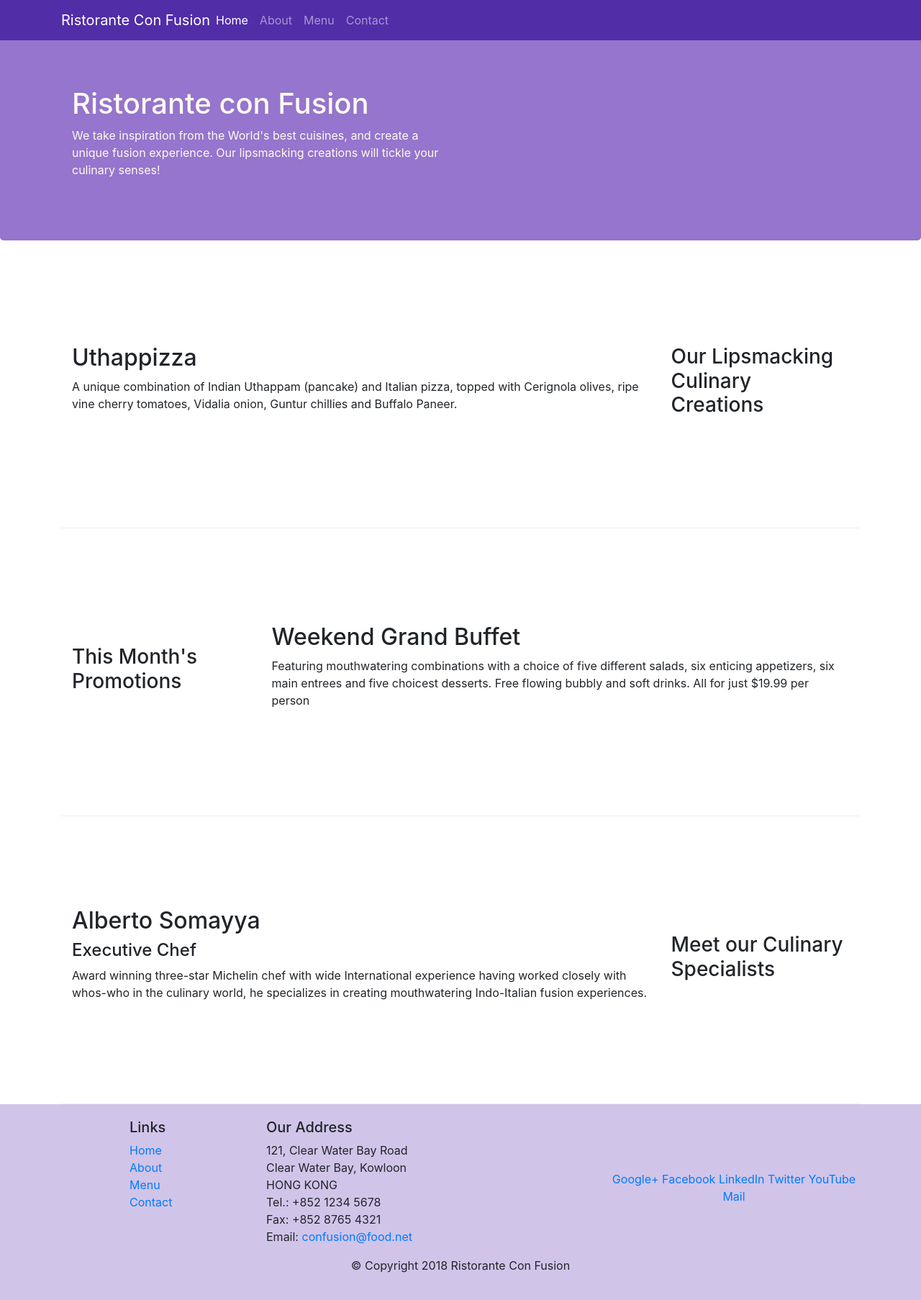
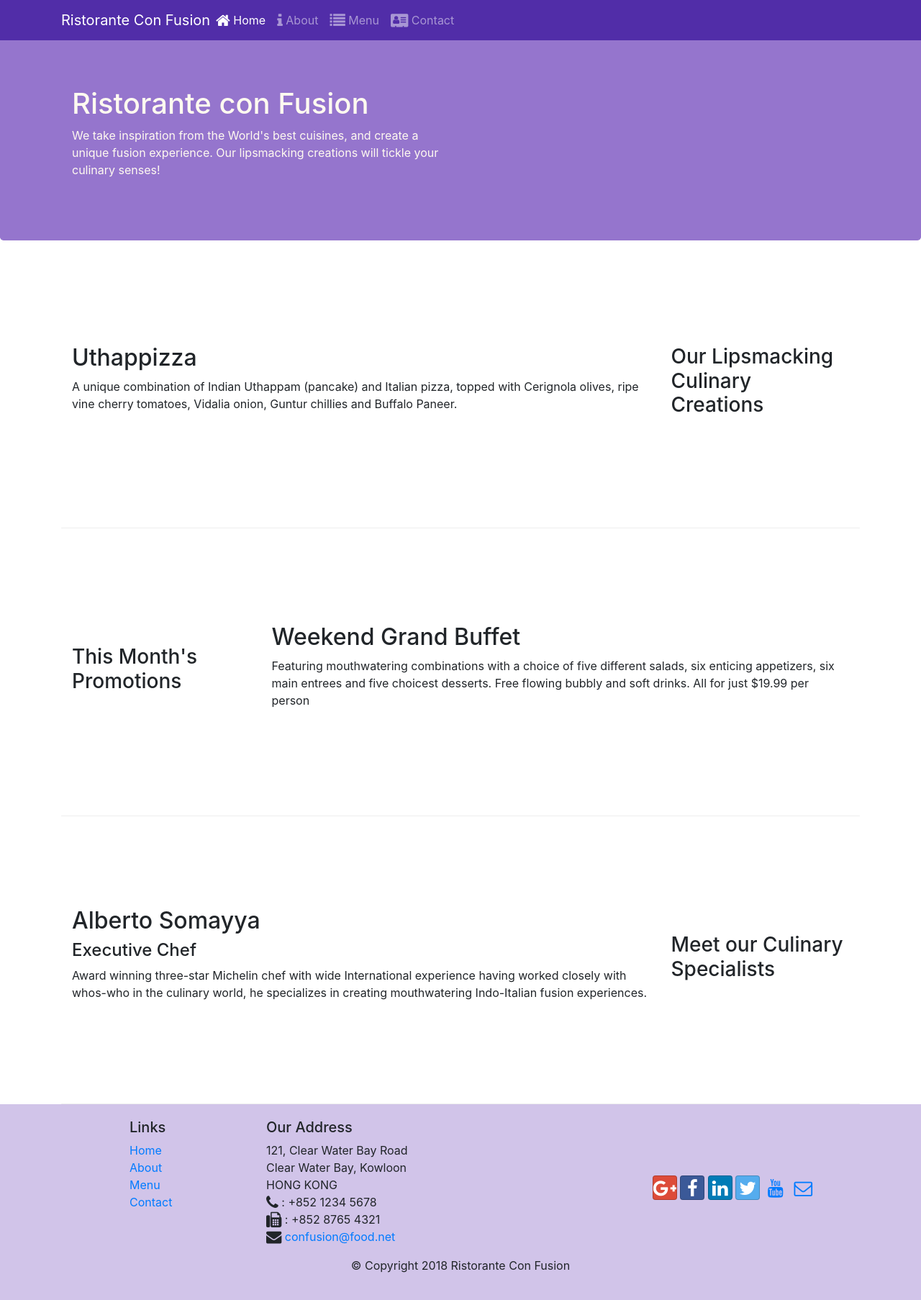
Before and after one commit to and-yida/front-end-web-UI-frameworks-and-tools-bootstrap-treino, a website: page index.html in a window 1280 px wide. Shown: the whole page at 72% size. Drawn offline with nearby package versions, Linux system fonts and the light colour scheme.

Commit message:
Icon Fonts

```diff
--- a/css/styles.css
+++ b/css/styles.css
@@ -24,7 +24,7 @@
 }
 
 .address {
-    fonte-size: 80%;
+    font-size: 80%;
     margin: 0px auto;
     color: #0f0f0f;
 }
--- a/index.html
+++ b/index.html
@@ -7,6 +7,8 @@
     <meta http-equiv="x-ua-compatible" content="ie=edge">
 
     <link rel="stylesheet" href="node_modules/bootstrap/dist/css/bootstrap.min.css">
+    <link rel="stylesheet" href="node_modules/font-awesome/css/font-awesome.min.css">
+    <link rel="stylesheet" href="node_modules/bootstrap-social/bootstrap-social.css">
     <link rel="stylesheet" href="css/styles.css">
     <title>Ristorante Con Fusion</title>
 </head>
@@ -20,10 +22,10 @@
             <a class="navbar-brand mr-auto" href="#">Ristorante Con Fusion</a>
             <div class="collapse navbar-collapse" id="Navbar">
                 <ul class="navbar-nav mr-auto">
-                    <li class="nav-item active"><a class="nav-link" href="#">Home</a></li>
-                    <li class="nav-item"><a class="nav-link" href="./aboutus.html">About</a></li>
-                    <li class="nav-item"><a class="nav-link" href="#">Menu</a></li>
-                    <li class="nav-item"><a class="nav-link" href="#">Contact</a></li>
+                    <li class="nav-item active"><a class="nav-link" href="#"><span class="fa fa-home fa-lg"></span> Home</a></li>
+                    <li class="nav-item"><a class="nav-link" href="./aboutus.html"><span class="fa fa-info fa-lg"></span> About</a></li>
+                    <li class="nav-item"><a class="nav-link" href="#"><span class="fa fa-list fa-lg"></span> Menu</a></li>
+                    <li class="nav-item"><a class="nav-link" href="#"><span class="fa fa-address-card fa-lg"></span> Contact</a></li>
                 </ul>
             </div>
         </div>
@@ -94,19 +96,19 @@
 		              121, Clear Water Bay Road<br>
 		              Clear Water Bay, Kowloon<br>
 		              HONG KONG<br>
-		              Tel.: +852 1234 5678<br>
-		              Fax: +852 8765 4321<br>
-		              Email: <a href="mailto:confusion@food.net">confusion@food.net</a>
+		              <i class="fa fa-phone fa-lg"></i> : +852 1234 5678<br>
+		              <i class="fa fa-fax fa-lg"></i> : +852 8765 4321<br>
+		              <i class="fa fa-envelope fa-lg"></i><a href="mailto:confusion@food.net"> confusion@food.net</a>
 		           </address>
                 </div>
                 <div class="col-12 col-sm-4 align-self-center">
                     <div class="text-center">
-                        <a href="http://google.com/+">Google+</a>
-                        <a href="http://www.facebook.com/profile.php?id=">Facebook</a>
-                        <a href="http://www.linkedin.com/in/">LinkedIn</a>
-                        <a href="http://twitter.com/">Twitter</a>
-                        <a href="http://youtube.com/">YouTube</a>
-                        <a href="mailto:">Mail</a>
+                        <a class="btn btn-social-icon btn-google" href="http://google.com/+"><i class="fa fa-google-plus fa-lg"></i></a>
+                        <a class="btn btn-social-icon btn-facebook" href="http://www.facebook.com/profile.php?id="><i class="fa fa-facebook fa-lg"></i></a>
+                        <a class="btn btn-social-icon btn-linkedin" href="http://www.linkedin.com/in/"><i class="fa fa-linkedin fa-lg"></i></a>
+                        <a class="btn btn-social-icon btn-twitter" href="http://twitter.com/"><i class="fa fa-twitter fa-lg"></i></a>
+                        <a class="btn btn-social-icon btn-youtube" href="http://youtube.com/"><i class="fa fa-youtube fa-lg"></i></a>
+                        <a class="btn btn-social-icon" href="mailto:"><i class="fa fa-envelope-o fa-lg"></i></a>
                     </div>
                 </div>
            </div>
--- a/package.json
+++ b/package.json
@@ -15,6 +15,8 @@
   },
   "dependencies": {
     "bootstrap": "^4.0.0",
+    "bootstrap-social": "^5.1.1",
+    "font-awesome": "^4.7.0",
     "jquery": "^3.3.1",
     "popper.js": "^1.12.9"
   }
```
Also changed, not shown: aboutus.html (+12 -10 lines), 1 other file.
